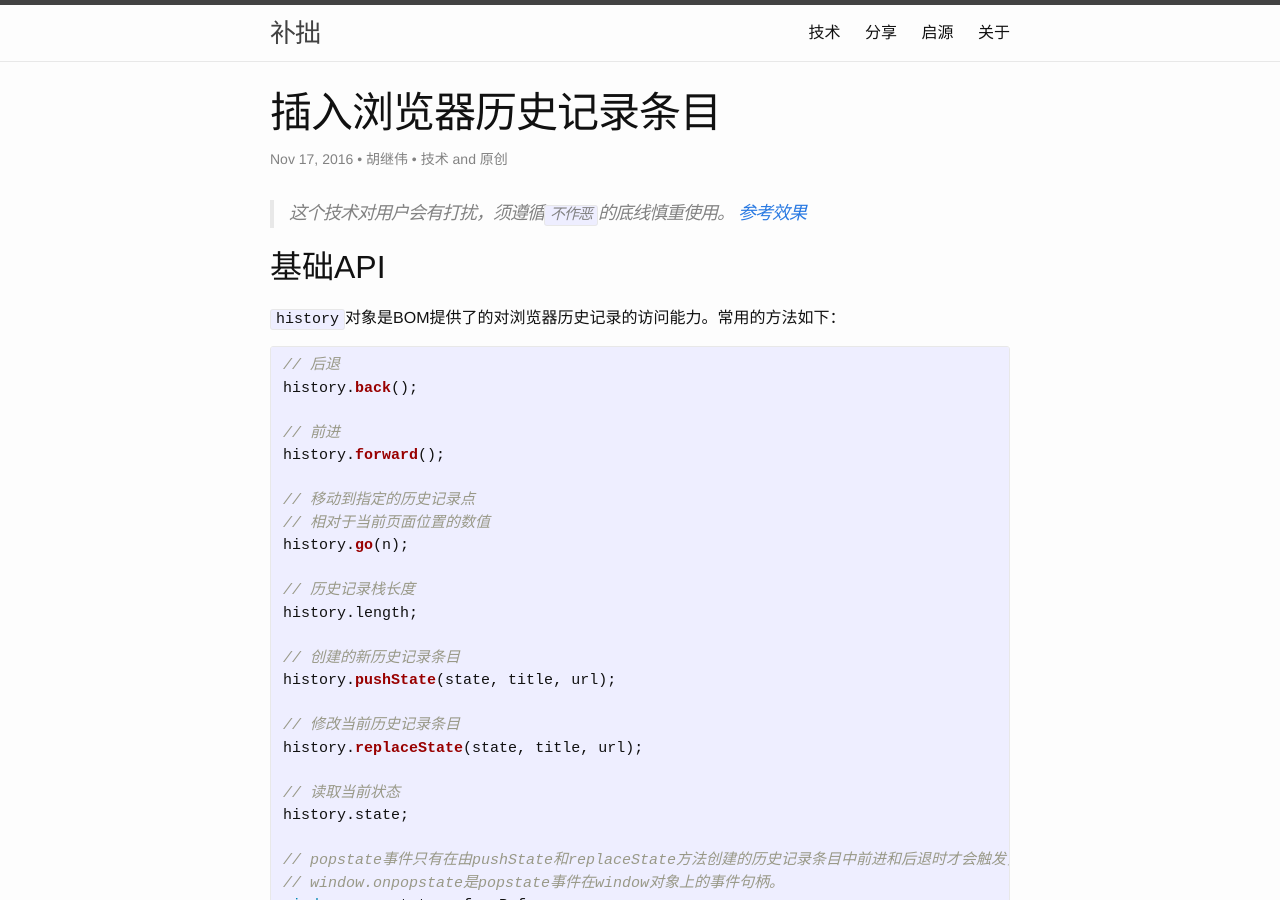
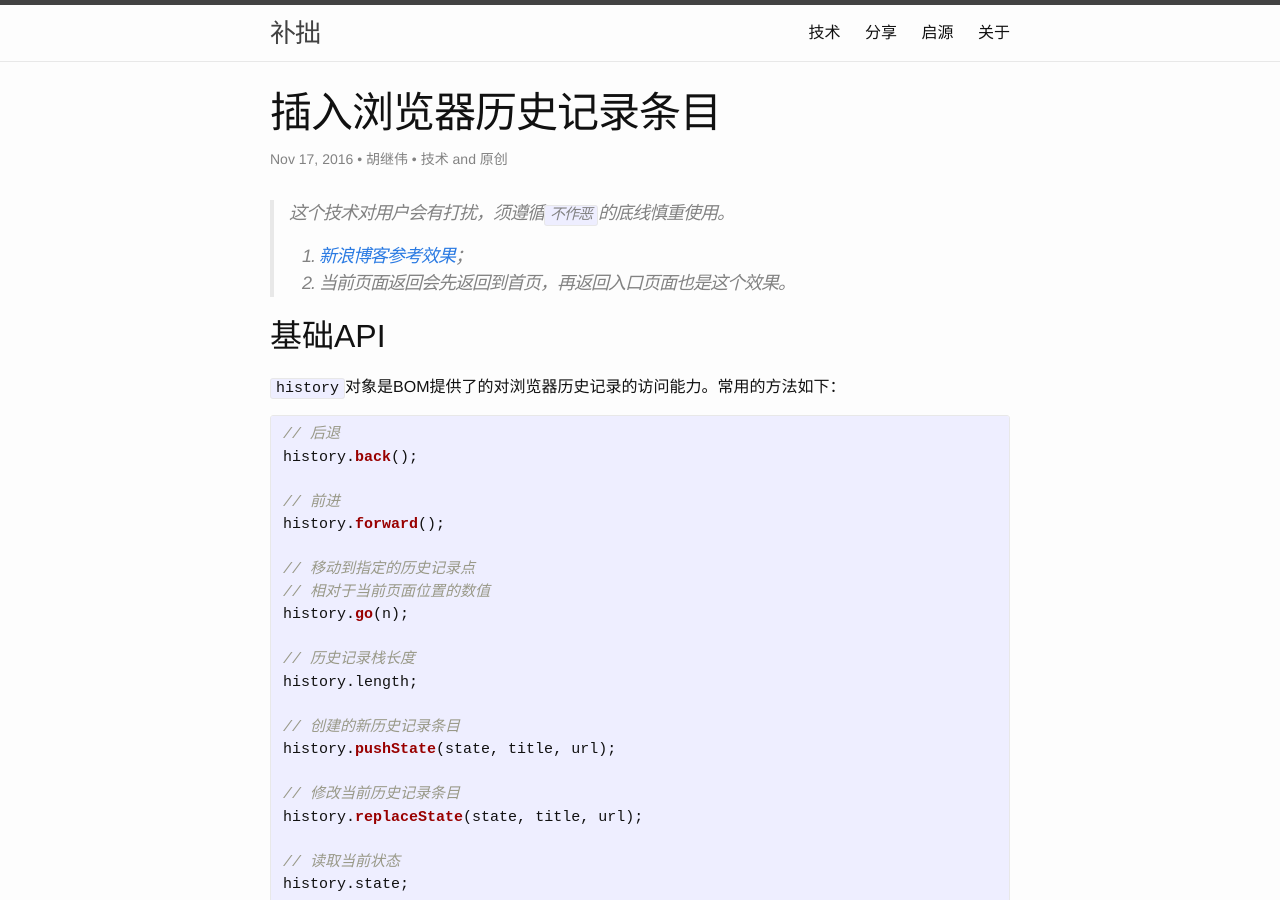
Before and after one commit to testudy/testudy.github.io, a Jekyll site: the page built from tech/_posts/2016-11-17-modify-history.md, in a window 1280 px wide and 900 px high. Built offline with Jekyll 4.4.1, drawn with Linux system fonts in a browser that asks for light colours; comment, search, counter and statistics services are not loaded.

Commit message:
调整文案

```diff
--- a/tech/_posts/2016-11-17-modify-history.md
+++ b/tech/_posts/2016-11-17-modify-history.md
@@ -5,7 +5,9 @@ tags: 技术 原创
 ---
 
 > 这个技术对用户会有打扰，须遵循`不作恶`的底线慎重使用。
-> [参考效果](http://blog.sina.cn/dpool/blog/s/blog_4e64da9b0100dqoy.html?md=gd)
+>
+> 1. [新浪博客参考效果](http://blog.sina.cn/dpool/blog/s/blog_4e64da9b0100dqoy.html?md=gd)；
+> 2. 当前页面返回会先返回到首页，再返回入口页面也是这个效果。
 
 ## 基础API
 `history`对象是BOM提供了的对浏览器历史记录的访问能力。常用的方法如下：
```
